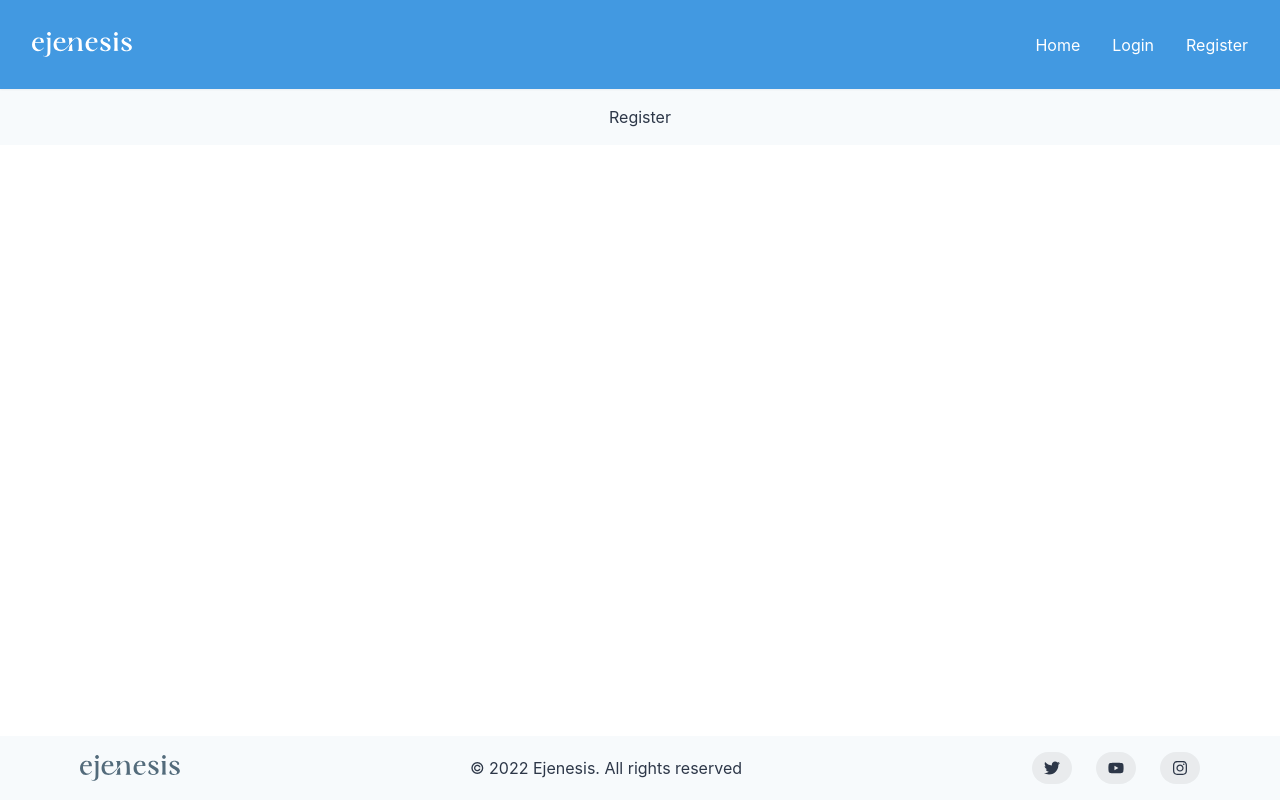
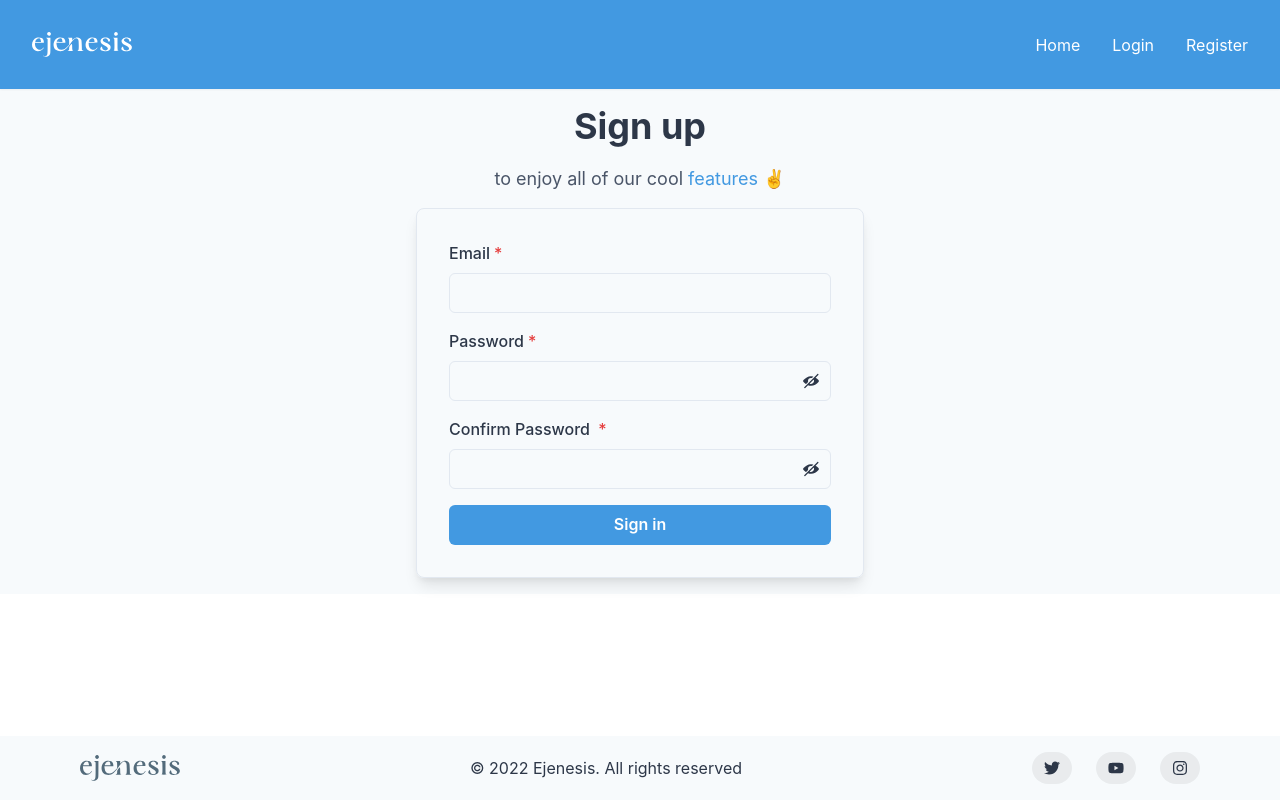
Before and after one commit to ceghap/ejenesis-react, a React (Create React App) app: page /register in a window 1280 px wide. Built offline with nearby package versions, Linux system fonts and the light colour scheme.

Commit message:
#3 Create basic layoug - add register page with function

```diff
--- a/src/private/profile/Profile.tsx
+++ b/src/private/profile/Profile.tsx
@@ -36,7 +36,7 @@ export const Profile = () => {
         .required("Confirm password is required")
         .oneOf(
           [Yup.ref("newPassword")],
-          "Confirm password must match new password"
+          "Confirm password must match password"
         ),
     }),
     onSubmit: (values) => {
--- a/src/public/Register.tsx
+++ b/src/public/Register.tsx
@@ -1,7 +1,164 @@
-import React from "react";
+import * as Yup from "yup";
+
+import {
+  Button,
+  Flex,
+  FormControl,
+  FormErrorMessage,
+  FormLabel,
+  Heading,
+  Input,
+  InputGroup,
+  InputRightElement,
+  Link,
+  Stack,
+  Text,
+} from "@chakra-ui/react";
+import { ViewIcon, ViewOffIcon } from "@chakra-ui/icons";
+
+import { User } from "firebase/auth";
+import { setUser } from "../common/state/user";
+import { signUp } from "../common/utils/firebase/signUp";
+import { useDispatch } from "react-redux";
+import { useFormik } from "formik";
+import { useNavigate } from "react-router-dom";
+import { useState } from "react";
 
 function Register() {
-  return <div>Register</div>;
+  const [showPassword, setShowPassword] = useState(false);
+  const navigate = useNavigate();
+  const dispatch = useDispatch();
+
+  const formik = useFormik({
+    initialValues: {
+      email: "",
+      password: "",
+      confirmPassword: "",
+    },
+    validationSchema: Yup.object({
+      email: Yup.string().email().required("Email is required"),
+      password: Yup.string().min(6).required("Password is required"),
+      confirmPassword: Yup.string()
+        .required("Confirm password is required")
+        .oneOf(
+          [Yup.ref("password")],
+          "Confirm password must match new password"
+        ),
+    }),
+    onSubmit: async (values) => {
+      try {
+        const user = await signUp(values.email, values.password);
+
+        if (user !== null) {
+          localStorage.setItem("token", JSON.stringify(user));
+
+          dispatch(setUser(user));
+          navigate("/dashboard");
+        }
+      } catch (error) {
+        console.log(error);
+      }
+    },
+  });
+
+  return (
+    <>
+      <Heading as="h2">Sign up</Heading>
+      <Text fontSize={"lg"} color={"gray.600"}>
+        to enjoy all of our cool <Link color={"blue.400"}>features</Link> ✌️
+      </Text>
+      <Flex
+        p={8}
+        shadow="lg"
+        direction="column"
+        borderRadius="lg"
+        minW="md"
+        gap="2"
+        borderWidth="1px"
+        m="auto"
+      >
+        <form onSubmit={formik.handleSubmit}>
+          <Stack spacing={4}>
+            <FormControl
+              isRequired
+              isInvalid={!!formik.errors.email || undefined}
+            >
+              <FormLabel htmlFor="email">Email</FormLabel>
+              <Input
+                type="email"
+                id="email"
+                {...formik.getFieldProps("email")}
+              />
+              <FormErrorMessage>{formik.errors.email}</FormErrorMessage>
+            </FormControl>
+            <FormControl
+              isRequired
+              isInvalid={!!formik.errors.password || undefined}
+            >
+              <FormLabel htmlFor="password">Password</FormLabel>
+              <InputGroup>
+                <Input
+                  type={showPassword ? "text" : "password"}
+                  id="password"
+                  {...formik.getFieldProps("password")}
+                />
+                <InputRightElement h={"full"}>
+                  <Button
+                    variant={"ghost"}
+                    onClick={() =>
+                      setShowPassword((showPassword) => !showPassword)
+                    }
+                  >
+                    {showPassword ? <ViewIcon /> : <ViewOffIcon />}
+                  </Button>
+                </InputRightElement>
+              </InputGroup>
+              <FormErrorMessage>{formik.errors.password}</FormErrorMessage>
+            </FormControl>
+            <FormControl
+              isRequired
+              isInvalid={!!formik.errors.confirmPassword || undefined}
+            >
+              <FormLabel htmlFor="confirmPassword ">
+                Confirm Password{" "}
+              </FormLabel>
+              <InputGroup>
+                <Input
+                  type={showPassword ? "text" : "password"}
+                  id="confirmPassword"
+                  {...formik.getFieldProps("confirmPassword")}
+                />
+                <InputRightElement h={"full"}>
+                  <Button
+                    variant={"ghost"}
+                    onClick={() =>
+                      setShowPassword((showPassword) => !showPassword)
+                    }
+                  >
+                    {showPassword ? <ViewIcon /> : <ViewOffIcon />}
+                  </Button>
+                </InputRightElement>
+              </InputGroup>
+              <FormErrorMessage>
+                {formik.errors.confirmPassword}
+              </FormErrorMessage>
+            </FormControl>
+
+            <Button
+              type="submit"
+              bg={"blue.400"}
+              color={"white"}
+              _hover={{
+                bg: "blue.500",
+              }}
+            >
+              Sign in
+            </Button>
+          </Stack>
+        </form>
+      </Flex>
+    </>
+  );
 }
 
 export default Register;
```
